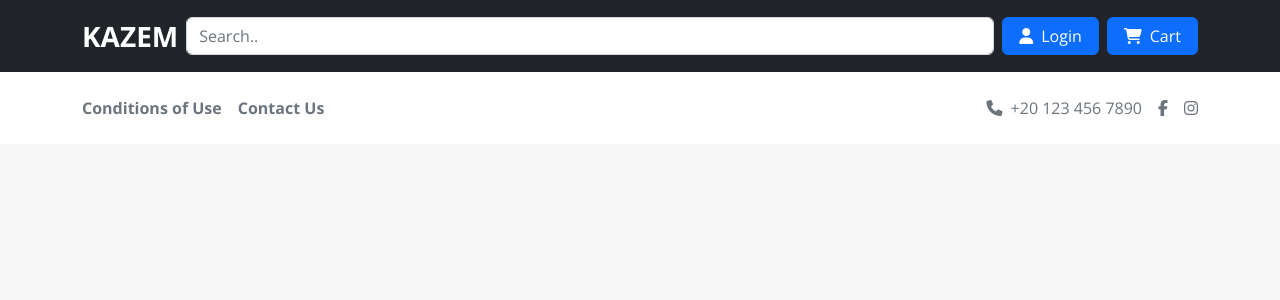
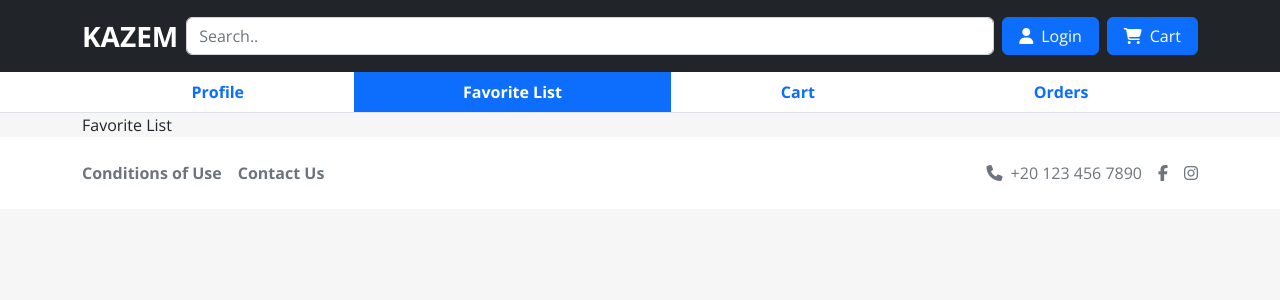
Before and after one commit to AhmedMagdyNoser/KAZEM-Online-Shopping, a React (Create React App) app: page /#/buyer/favList in a window 1280 px wide. Shown: the top 300 px of the page. Built offline with nearby package versions, Linux system fonts and the light colour scheme.

Commit message:
Buyer Module Created

```diff
--- a/src/App.js
+++ b/src/App.js
@@ -1,5 +1,5 @@
 import HomePage from "./Pages/Home/HomePage";
-import { BrowserRouter, Routes, Route, HashRouter } from "react-router-dom";
+import { Routes, Route, HashRouter } from "react-router-dom";
 import Header from "./Component/Uitility/Header";
 import Footer from "./Component/Uitility/Footer";
 import LoginPage from "./Pages/Auth/LoginPage";
@@ -7,6 +7,10 @@ import RegisterPage from "./Pages/Auth/RegisterPage";
 import AllCategoriesPage from "./Pages/Categories/AllCategoriesPage";
 import AllBrandsPage from "./Pages/Brands/AllBrandsPage";
 import AllProductsPage from "./Pages/Products/AllProductsPage";
+import BuyerProfile from "./Pages/Buyer/BuyerProfile";
+import BuyerFavList from "./Pages/Buyer/BuyerFavList";
+import BuyerCart from "./Pages/Buyer/BuyerCart";
+import BuyerOrders from "./Pages/Buyer/BuyerOrders";
 
 export default function App() {
   return (
@@ -20,6 +24,14 @@ export default function App() {
           <Route path="/allcategories" element={<AllCategoriesPage />} />
           <Route path="/allbrands" element={<AllBrandsPage />} />
           <Route path="/allproducts" element={<AllProductsPage />} />
+
+          <Route>
+            <Route path="/buyer/profile" element={<BuyerProfile />} />
+            <Route path="/buyer/favList" element={<BuyerFavList />} />
+            <Route path="/buyer/cart" element={<BuyerCart />} />
+            <Route path="/buyer/orders" element={<BuyerOrders />} />
+          </Route>
+
         </Routes>
         <Footer />
       </HashRouter>
--- /dev/null
+++ b/src/Component/Buyer/BuyerTaps.js
@@ -0,0 +1,25 @@
+import { Link } from 'react-router-dom';
+
+export default function BuyerTaps({ active }) {
+  return (
+    <div className='border-bottom bg-white' >
+      <div className='container d-flex justify-content-around'>
+        <BuyerLink label='Profile' destination='/buyer/profile' active={active} />
+        <BuyerLink label='Favorite List' destination='/buyer/favList' active={active} />
+        <BuyerLink label='Cart' destination='/buyer/cart' active={active} />
+        <BuyerLink label='Orders' destination='/buyer/orders' active={active} />
+      </div>
+    </div>
+  )
+}
+
+function BuyerLink({ label, destination, active }) {
+  return (
+    <Link
+      className={(active === label ? 'active' : null) + ' flex-fill text-center btn btn-outline-primary border-0 rounded-0 fw-bold py-2'}
+      to={destination}
+    >
+      {label}
+    </Link>
+  )
+}
--- a/src/Component/Uitility/Header.js
+++ b/src/Component/Uitility/Header.js
@@ -18,7 +18,7 @@ export default function Header() {
           <input className="form-control my-2 mx-md-2 w-100 shadow-none" type="search" placeholder="Search.." />
           <div className='d-flex gap-2'>
             <HeaderLink destination='/login' icon='fa-solid fa-user' text='Login' />
-            <HeaderLink destination='/cart' icon='fa-solid fa-cart-shopping' text='Cart' />
+            <HeaderLink destination='/buyer/cart' icon='fa-solid fa-cart-shopping' text='Cart' />
           </div>
         </div>
 
--- /dev/null
+++ b/src/Pages/Buyer/BuyerCart.js
@@ -0,0 +1,12 @@
+import BuyerTaps from "../../Component/Buyer/BuyerTaps"
+
+export default function BuyerCart() {
+  return (
+    <div>
+      <BuyerTaps active='Cart' />
+      <div className="container">
+        Cart
+      </div>
+    </div>
+  )
+}
--- /dev/null
+++ b/src/Pages/Buyer/BuyerFavList.js
@@ -0,0 +1,12 @@
+import BuyerTaps from "../../Component/Buyer/BuyerTaps"
+
+export default function BuyerFavList() {
+  return (
+    <div>
+      <BuyerTaps active='Favorite List' />
+      <div className="container">
+        Favorite List
+      </div>
+    </div>
+  )
+}
--- /dev/null
+++ b/src/Pages/Buyer/BuyerOrders.js
@@ -0,0 +1,12 @@
+import BuyerTaps from "../../Component/Buyer/BuyerTaps"
+
+export default function BuyerOrders() {
+  return (
+    <div>
+      <BuyerTaps active='Orders' />
+      <div className="container">
+        Orders
+      </div>
+    </div>
+  )
+}
--- /dev/null
+++ b/src/Pages/Buyer/BuyerProfile.js
@@ -0,0 +1,12 @@
+import BuyerTaps from "../../Component/Buyer/BuyerTaps"
+
+export default function BuyerProfile() {
+  return (
+    <div>
+      <BuyerTaps active='Profile' />
+      <div className="container">
+        Profile
+      </div>
+    </div>
+  )
+}
```
